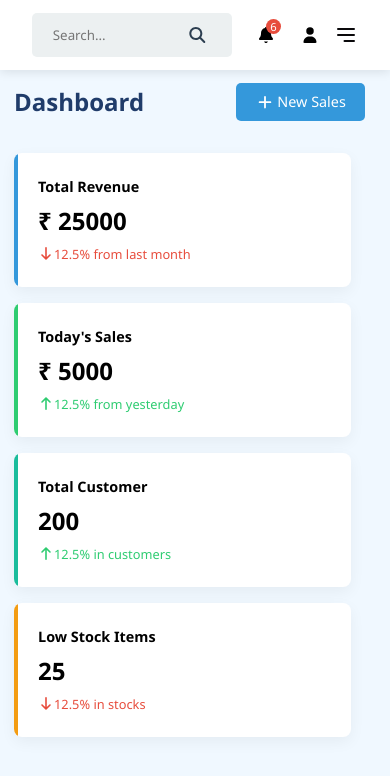
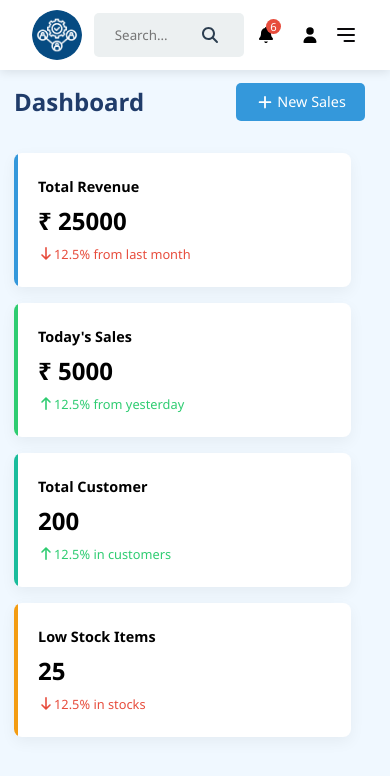
Before and after one commit to Anush980/Customer_Inventory_Management_System, a React (Create React App) app: page /dashboard in a window 390 px wide. Shown: the top 776 px of the page. Built offline with nearby package versions, Linux system fonts and the light colour scheme.

Commit message:
Add:hamburger

```diff
--- a/src/components/dashboard/Navbar/Navbar.jsx
+++ b/src/components/dashboard/Navbar/Navbar.jsx
@@ -1,13 +1,17 @@
 import {React,useState} from "react";
 import { Link } from "react-router-dom";
 import { FontAwesomeIcon } from "@fortawesome/react-fontawesome";
+import WebLogo from "../../../assets/CIMS_logo.png";
 import "./navbar.css";
 
-const Navbar = () => {
+const Navbar = ({toggleSidebar}) => {
     const [notification ,setNotification] = useState("6");
   return (
     <div className="navbar-wrapper">
     <div className="navbar">
+      <div className="navbar-logo">
+        <img src={WebLogo} alt="logo" />
+      </div>
       <div className="search-bar">
         <input type="text" placeholder="Search..."></input>
         <FontAwesomeIcon icon="search" className="search-icon" />
@@ -23,7 +27,7 @@ const Navbar = () => {
 
         </div>
         </div>
-         <div className="hamburger">
+         <div className="hamburger" onClick={toggleSidebar}>
     <svg xmlns="http://www.w3.org/2000/svg" width="24" height="24" fill="none" className="size-7">
       <path stroke="#0A090B" strokeLinecap="round" strokeWidth="2" d="M10.5 18H20M4 12h16M4 6h16"/>
     </svg>
--- a/src/components/dashboard/Navbar/navbar.css
+++ b/src/components/dashboard/Navbar/navbar.css
@@ -20,6 +20,13 @@
   width: 100%;
   transition: all 0.3s ease;
   height: 70px;
+}
+.navbar-logo img{
+  display: none;
+  border-radius: 50%;
+  width: 50px;
+  height: 50px;
+
 }
 
 
@@ -105,8 +112,11 @@
   }
 }
 @media (max-width: 480px) {
+  .navbar-logo img{
+    display:flex;
+  }
   .search-bar {
-    width: 200px;
+    width: 150px;
   }
    .navbar-wrapper {
 
--- a/src/components/dashboard/Sidebar/SideBar.jsx
+++ b/src/components/dashboard/Sidebar/SideBar.jsx
@@ -4,10 +4,10 @@ import { Link } from "react-router-dom";
 import { FontAwesomeIcon } from "@fortawesome/react-fontawesome";
 import "./sideBar.css";
 
-const SideBar = () => {
-    const [isOpen, setIsOpen] = useState(false);
+const SideBar = ({isOpen,closeSidebar}) => {
+
   return (
-     <div className="sidebar-wrapper">
+
       <aside className={`sidebar ${isOpen ? "open" : "closed"}`}>
         <div className="sidebar-header">
           <div className="sidebar-logo">
@@ -26,38 +26,38 @@ const SideBar = () => {
             <FontAwesomeIcon icon="tachometer-alt" className="menu-icon" /><span> Dashboard</span>
           </Link>
 
-          <Link className="menu-item" to="/dashboard">
+          <Link className="menu-item" to="/dashboard" onClick={closeSidebar}>
             <FontAwesomeIcon icon="boxes" className="menu-icon" />
             <span>Inventory</span>
           </Link>
 
-          <Link className="menu-item" to="/dashboard">
+          <Link className="menu-item" to="/dashboard" onClick={closeSidebar}>
             <FontAwesomeIcon icon="users" className="menu-icon" />
             <span>Customers</span>
           </Link>
-          <Link className="menu-item" to="/dashboard">
+          <Link className="menu-item" to="/dashboard" onClick={closeSidebar}>
             <FontAwesomeIcon icon="book" className="menu-icon" />
             <span>Sales Book</span>
           </Link>
           {/*setting starts from here*/}
           <div className="menu-title"><span>Settings</span></div>
 
-          <Link className="menu-item" to="/dashboard">
+          <Link className="menu-item" to="/dashboard" onClick={closeSidebar}>
             <FontAwesomeIcon icon="cog" className="menu-icon" />
             <span>Settings</span>
           </Link>
 
-          <Link className="menu-item" to="/dashboard">
+          <Link className="menu-item" to="/dashboard" onClick={closeSidebar}>
             <FontAwesomeIcon icon="user" className="menu-icon" />
             <span>Profile</span>
           </Link>
-          <Link className="menu-item" to="/dashboard">
+          <Link className="menu-item" to="/dashboard" onClick={closeSidebar}>
             <FontAwesomeIcon icon="sign-out-alt" className="menu-icon" />
             <span>Logout</span>
           </Link>
         </div>
       </aside>
-    </div>
+
   )
 }
 
--- a/src/components/dashboard/Sidebar/sideBar.css
+++ b/src/components/dashboard/Sidebar/sideBar.css
@@ -106,11 +106,21 @@
   }
 }
 @media (max-width: 480px) {
+
+  .sidebar {
+    transform: translateX(-100%);
+    width: 90px;
+    overflow: hidden;
+    transition: transform 0.3s ease;
+  }
+
+
+  .sidebar.open {
+    transform: translateX(0);
+  }
+
+
   .sidebar.closed {
-    display: none;
-  }
-  .sidebar.open{
-    width: 70px;
-    overflow: hidden;
+    transform: translateX(-100%);
   }
 }
--- a/src/pages/dashboard/index.jsx
+++ b/src/pages/dashboard/index.jsx
@@ -1,4 +1,4 @@
-import React from "react";
+import { React, useState } from "react";
 import Navbar from "../../components/dashboard/Navbar/Navbar";
 import SideBar from "../../components/dashboard/Sidebar/SideBar";
 import "./dashboard.css";
@@ -7,20 +7,25 @@ import StatsCard from "../../components/dashboard/StatsCard/StatsCard";
 import Pageheader from "../../components/dashboard/PageHeader/Pageheader";
 
 const Dashboard = () => {
+  const [isOpen, setIsOpen] = useState(false);
+
+  const toggleSidebar = () => {
+    setIsOpen(!isOpen);
+  };
+  const closeSidebar = () => setIsOpen(false);
   return (
     <div className="dashboard-wrapper">
-      <SideBar />
+      <SideBar isOpen={isOpen} closeSidebar={closeSidebar} />
       <div className="main-area">
-        <Navbar />
+        <Navbar toggleSidebar={toggleSidebar} />
         <div className="main-content">
-          <Pageheader title="Dashboard" btnTitle="New Order"/>
+          <Pageheader title="Dashboard" btnTitle="New Order" />
           <div className="stats-cards">
-  <StatsCard value="&#8377; 25000" change={-12.5} type="revenue"/>
-  <StatsCard value="&#8377; 5000" change={12.5}type="sales"/>
-  <StatsCard value="200" change={12.5}type="customer"/>
-  <StatsCard value="25" change={-12.5}type="inventory"/>
-</div>
-
+            <StatsCard value="&#8377; 25000" change={-12.5} type="revenue" />
+            <StatsCard value="&#8377; 5000" change={12.5} type="sales" />
+            <StatsCard value="200" change={12.5} type="customer" />
+            <StatsCard value="25" change={-12.5} type="inventory" />
+          </div>
         </div>
       </div>
     </div>
```
